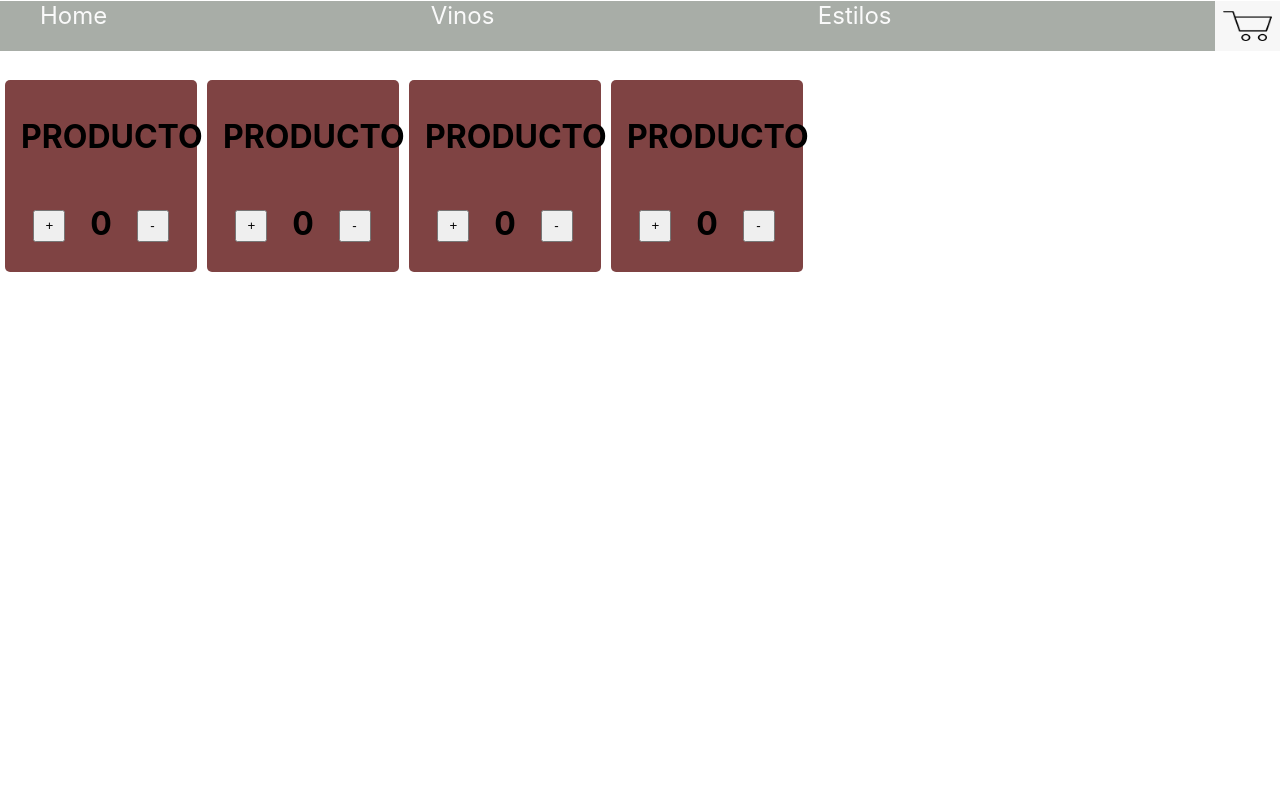
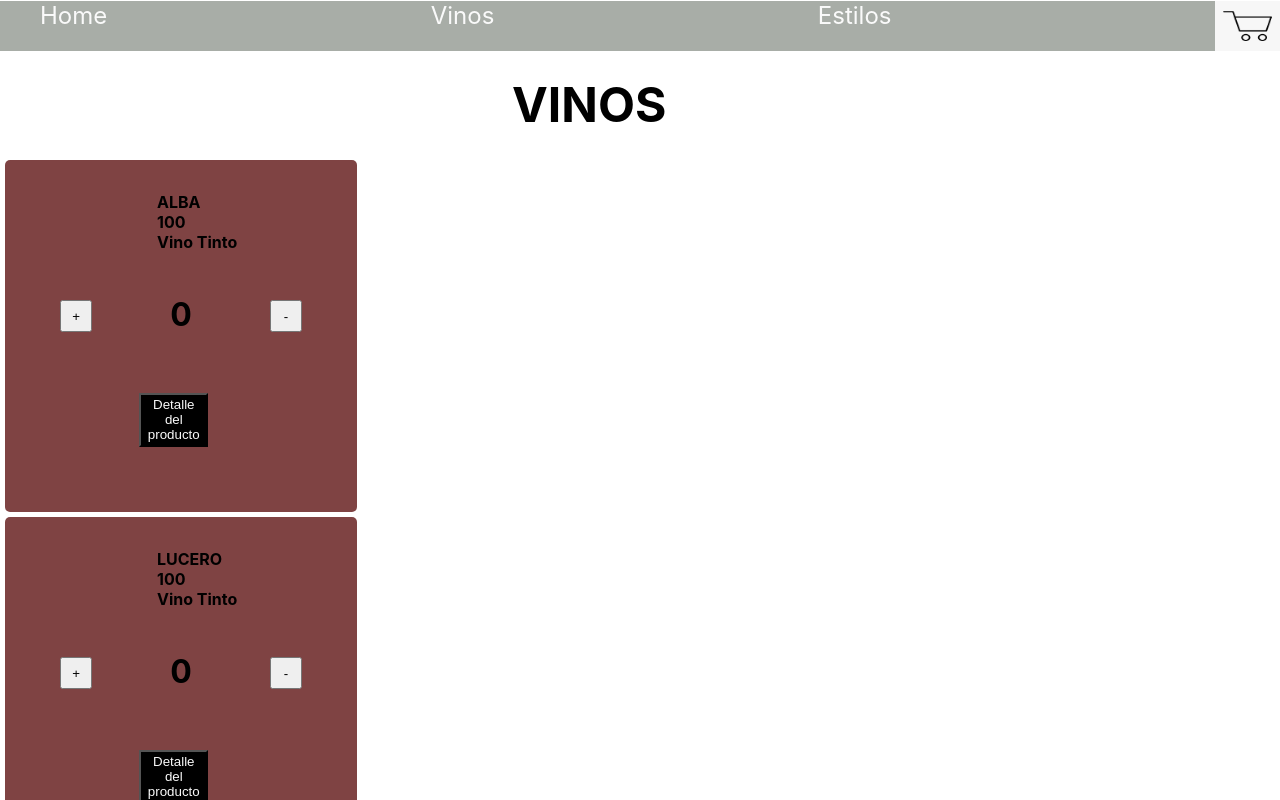
Before and after one commit to bellaranalli/reactjsapp, a React (Create React App) app: page / in a window 1280 px wide. Shown: the top 800 px of the page. Built offline with nearby package versions, Linux system fonts and the light colour scheme.

Commit message:
creo array y mapeo

```diff
--- a/src/countbutton/CountButton.js
+++ b/src/countbutton/CountButton.js
@@ -1,12 +1,15 @@
 import React, { useState } from "react";
 import "./CounterButton.css"
+
+const stock = 5
+
 const CounterButton = () => {
     const [counter, setCounter] = useState(0)
     const handleClick1 = () => {
-        setCounter(counter + 1)
+        counter < stock ? setCounter(counter + 1) : console.log ('Se alcanzó el máximo')
     }
     const handleClick2 = () => {
-        setCounter(counter - 1)
+        counter > 0  ? setCounter(counter - 1) : console.log ('Valores negativos no permitidos')
     }
     return (
         <div className="buttons">
--- /dev/null
+++ b/src/detailbutton/DetailButton.css
@@ -0,0 +1,9 @@
+.Detail{
+    width: 4.3rem;
+    height: 3.4rem;
+    background-color: black;
+    justify-content: center;
+    margin-left: 37%;
+    margin-bottom: 1%;
+
+}
--- /dev/null
+++ b/src/detailbutton/DetailButton.js
@@ -0,0 +1,11 @@
+import React from "react";
+import { Link } from 'react-router-dom';
+import "./DetailButton.css"
+
+const DetailButton = () => {
+    return (
+      <button className="Detail"><Link to={'/vinos'}>Detalle del producto</Link></button>
+    )
+};
+
+export default DetailButton;
--- a/src/index.css
+++ b/src/index.css
@@ -11,8 +11,3 @@ code {
   font-family: source-code-pro, Menlo, Monaco, Consolas, 'Courier New',
     monospace;
 }
-.card{
-  background: rgb(255, 0, 0);
-  border-radius: 5px;
-  padding: 1rem;
-}
--- a/src/itemlistcontainer/Card.js
+++ /dev/null
@@ -1,12 +0,0 @@
-import React from 'react';
-import CounterButton from "../countbutton/CountButton";
-const Card = ({children}) => {
-    return (
-        <div className="card">
-            {children}
-            <CounterButton/>
-        </div>
-    )
-}
-
-export default Card;
--- a/src/itemlistcontainer/Item.js
+++ b/src/itemlistcontainer/Item.js
@@ -1,14 +1,57 @@
 import React from 'react';
 import "./ItemListContainer.css"
-import Card from './Card'
+import CountButton from '../countbutton/CountButton'
+import DetailButton from '../detailbutton/DetailButton';
 
-const Item = () => {
+function Item() {
+    const data = [
+        {
+            id: 1,
+            title:'ALBA',
+            price: 100,
+            category: 'Vino Tinto',
+        },
+        {
+            id: 2,
+            title:'LUCERO',
+            price: 100,
+            category: 'Vino Tinto',
+        },
+        {
+            id: 3,
+            title:'DAMASCO',
+            price: 100,
+            category: 'Vino Blanco',
+        },
+        {
+            id: 4,
+            title:'CAMDEN',
+            price: 100,
+            category: 'Vino Blanco',
+        }
+    ]
+    const listItems = data.map(
+        (element) => {
+            return (
+                <div className='card'>
+                <ul className='listado'>
+                    <li>{element.title}</li>
+                    <li>{element.price}</li>
+                    <li>{element.category}</li>
+
+                </ul>
+                <CountButton />
+                <DetailButton/>
+                </div>
+            )
+        }
+    )
     return (
-        <Card>
-        <h1 className="nombreproducto">PRODUCTO</h1>
-
-      </Card>
+        <div>
+            {listItems}
+        </div>
     )
 }
 
+
 export default Item;
--- a/src/itemlistcontainer/ItemListContainer.css
+++ b/src/itemlistcontainer/ItemListContainer.css
@@ -5,12 +5,15 @@
     margin-left: 5px;
     margin-right: 5px;
     margin-top: 5px;
-    height: 10rem;
-    width: 10rem;
+    height: 20rem;
+    width: 20rem;
+    justify-content: center;
+    flex-direction: row;
   }
 
   .greeting{
     font-size: 3rem;
+    margin-left: 40%;
   }
   .lista{
     display: flex;
@@ -19,3 +22,12 @@
   .nombreproducto{
     font-size: 2rem;
   }
+
+  .listado{
+    list-style: none;
+    display: flex;
+    flex-direction: column;
+    justify-content: center;
+    font-weight: bold;
+    margin-left: 30%;
+  }
--- a/src/itemlistcontainer/ItemListContainer.js
+++ b/src/itemlistcontainer/ItemListContainer.js
@@ -1,12 +1,10 @@
 import React from 'react';
-import Item from "./Item";
+import Item from './Item';
+
 
 const ItemListContainer = () => {
     return (
         <div className="lista">
-            <Item />
-            <Item />
-            <Item />
             <Item />
         </div>
     )
--- a/src/itemlistcontainer/ItemListContainers.js
+++ b/src/itemlistcontainer/Vinoteca.js
@@ -1,7 +1,7 @@
 import React from 'react';
 
 
-const ItemListContainers = ({greeting}) =>{
+const Vinoteca = ({greeting}) =>{
     return(
         <div className="greeting">
             <hi>
@@ -11,4 +11,4 @@ const ItemListContainers = ({greeting}) =>{
     )
 }
 
-export default ItemListContainers;
+export default Vinoteca;
--- a/src/routes/home/Home.js
+++ b/src/routes/home/Home.js
@@ -1,10 +1,14 @@
 import React from 'react';
 import ItemListContainer from '../../itemlistcontainer/ItemListContainer';
+import Vinoteca from '../../itemlistcontainer/Vinoteca';
 
 const Home = () => {
-return <h1>
+return <div>
+    <h1>
+    <Vinoteca greeting={"VINOS"}/>
+    </h1>
     <ItemListContainer/>
-</h1>
+    </div>
 
 }
  export default Home;
--- a/src/routes/vinos/Vinos.js
+++ /dev/null
@@ -1,10 +0,0 @@
-import React from 'react';
-import ItemListContainer from '../../itemlistcontainer/ItemListContainer';
-
-const Vinos = () => {
-return <h1>
-    <ItemListContainer/>
-</h1>
-
-}
- export default Vinos;
```
